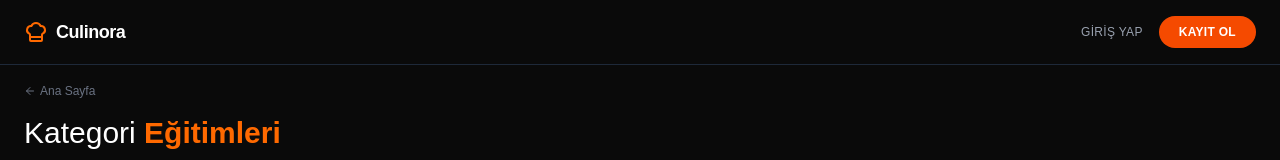
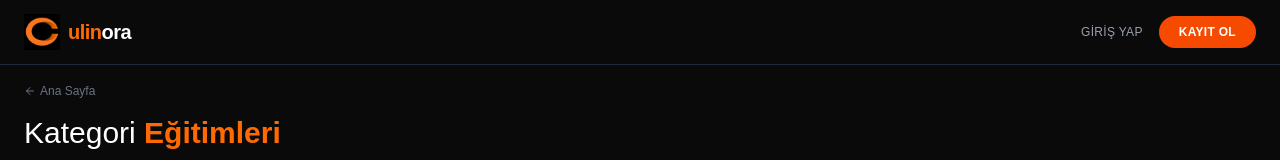
Before and after one commit to ikayaalp/gastrofolly, a Next.js app: page /category/dunya-mutfagi in a window 1280 px wide. Shown: the top 160 px of the page. Built offline with nearby package versions, Linux system fonts and the light colour scheme; no server answers; the database is empty.

Commit message:
Fix layout image aspect ratio in category and update missing old logos in auth and category layout pages

```diff
--- a/src/app/auth/reset-password/page.tsx
+++ b/src/app/auth/reset-password/page.tsx
@@ -3,6 +3,7 @@
 import { useState, useEffect, Suspense } from "react"
 import { useRouter, useSearchParams } from "next/navigation"
 import Link from "next/link"
+import Image from "next/image"
 import { ChefHat, Lock, Eye, EyeOff, CheckCircle, AlertCircle, Check, X } from "lucide-react"
 import { validatePassword, getStrengthColor, getStrengthText } from "@/lib/passwordValidator"
 
@@ -172,11 +173,10 @@ function ResetPasswordForm() {
                   <div className="flex items-center space-x-2">
                     <div className="flex-1 h-2 bg-gray-700 rounded-full overflow-hidden">
                       <div
-                        className={`h-full transition-all duration-300 ${
-                          passwordValidation.strength === 'strong' ? 'bg-green-500 w-full' :
-                          passwordValidation.strength === 'medium' ? 'bg-yellow-500 w-2/3' :
-                          'bg-red-500 w-1/3'
-                        }`}
+                        className={`h-full transition-all duration-300 ${passwordValidation.strength === 'strong' ? 'bg-green-500 w-full' :
+                            passwordValidation.strength === 'medium' ? 'bg-yellow-500 w-2/3' :
+                              'bg-red-500 w-1/3'
+                          }`}
                       />
                     </div>
                     <span className={`text-sm font-medium ${getStrengthColor(passwordValidation.strength)}`}>
@@ -251,7 +251,14 @@ function ResetPasswordForm() {
 
         <div className="text-center">
           <Link href="/" className="flex items-center justify-center space-x-2 text-gray-400 hover:text-white">
-            <ChefHat className="h-5 w-5" />
+            <div className="relative w-6 h-6">
+              <Image
+                src="/logo.jpeg"
+                alt="C"
+                fill
+                className="object-contain"
+              />
+            </div>
             <span>Culinora&apos;a Dön</span>
           </Link>
         </div>
--- a/src/app/auth/verify-email/page.tsx
+++ b/src/app/auth/verify-email/page.tsx
@@ -3,6 +3,7 @@
 import { useState, useEffect, useRef, Suspense } from "react"
 import { useRouter, useSearchParams } from "next/navigation"
 import Link from "next/link"
+import Image from "next/image"
 import { ChefHat, Mail, CheckCircle, AlertCircle, RefreshCw } from "lucide-react"
 
 function VerifyEmailForm() {
@@ -251,7 +252,14 @@ function VerifyEmailForm() {
 
         <div className="text-center">
           <Link href="/" className="flex items-center justify-center space-x-2 text-gray-400 hover:text-white">
-            <ChefHat className="h-5 w-5" />
+            <div className="relative w-6 h-6">
+              <Image
+                src="/logo.jpeg"
+                alt="C"
+                fill
+                className="object-contain"
+              />
+            </div>
             <span>Culinora&apos;a Dön</span>
           </Link>
         </div>
--- a/src/app/category/[categoryId]/page.tsx
+++ b/src/app/category/[categoryId]/page.tsx
@@ -3,6 +3,7 @@
 import { useEffect, useState } from "react";
 import { useParams } from "next/navigation";
 import Link from "next/link";
+import Image from "next/image";
 import { ChefHat, Search, ChevronDown, Play, Users, Star, BookOpen, ArrowLeft, Filter, SlidersHorizontal, Clock } from "lucide-react";
 
 interface Category {
@@ -99,11 +100,19 @@ export default function CategoryPage() {
                 <div className="max-w-[1400px] mx-auto px-4 sm:px-6">
                     <div className="flex items-center justify-between h-16">
                         <Link href="/" className="flex items-center gap-2">
-                            <ChefHat className="h-6 w-6 text-orange-500" />
-                            <span className="text-lg font-extrabold text-white tracking-tight">Culinora</span>
+                            <div className="relative w-9 h-9">
+                                <Image
+                                    src="/logo.jpeg"
+                                    alt="C"
+                                    fill
+                                    className="object-contain"
+                                />
+                            </div>
+                            <span className="text-xl font-bold tracking-tight">
+                                <span className="text-orange-500">ulin</span>
+                                <span className="text-white">ora</span>
+                            </span>
                         </Link>
-
-
 
                         <div className="flex items-center gap-4">
                             <Link href="/auth/signin" className="text-gray-400 hover:text-white text-xs font-medium uppercase tracking-wide transition-colors">
```
